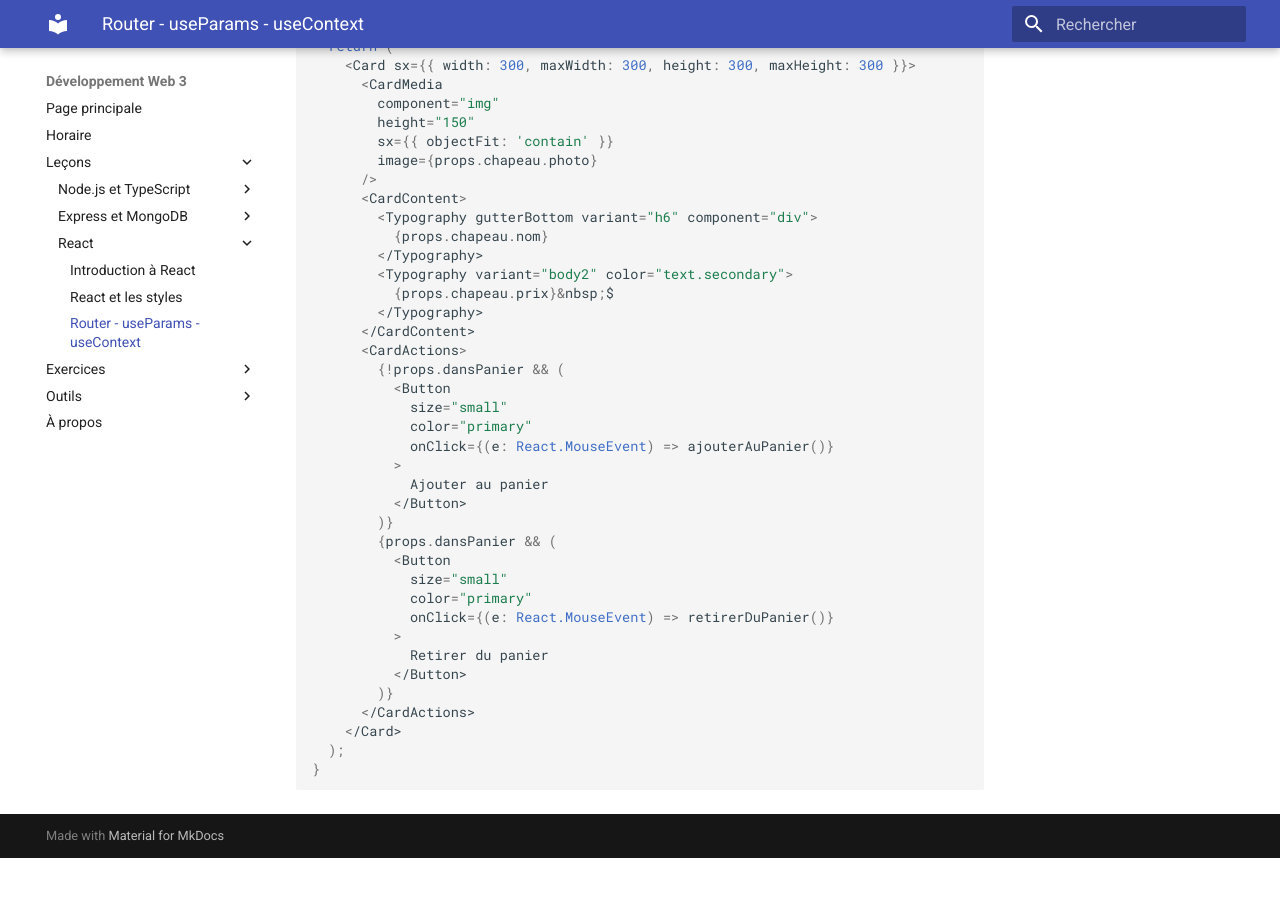
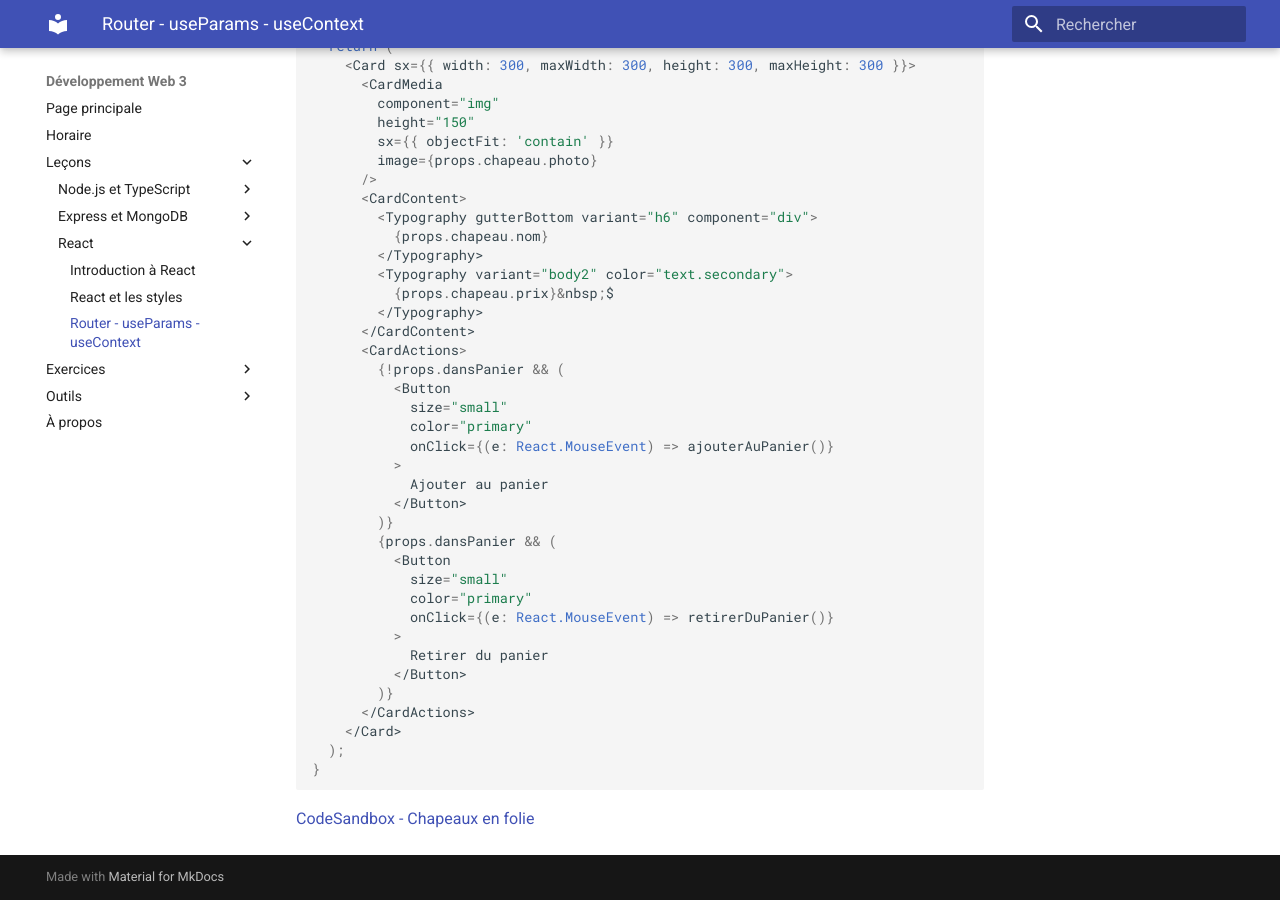
Before and after one commit to cegepvictoetienne/developpementweb3, an MkDocs documentation site: the page built from wiki/react3.md, in a window 1280 px wide and 900 px high, scrolled down 8138 px. Built offline with MkDocs 1.6.1 and Material for MkDocs 9.7.7, drawn with Linux system fonts in a browser that asks for light colours; before the commit the page ends 8996 px from its top, so only the background shows below that.

Commit message:
ajoute sandbox

````diff
--- a/wiki/react3.md
+++ b/wiki/react3.md
@@ -389,3 +389,5 @@ export default function Fiche(props: IFiche) {
   );
 }
 ```
+
+[CodeSandbox - Chapeaux en folie](https://codesandbox.io/p/sandbox/chapeaux-q8fdtk)
````
